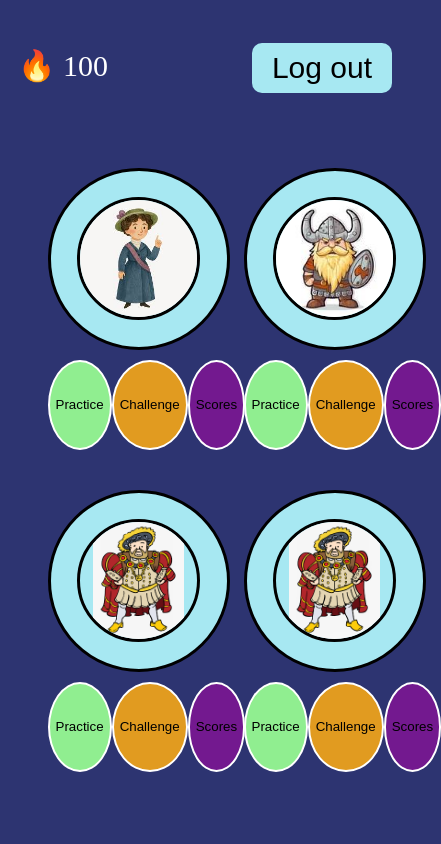
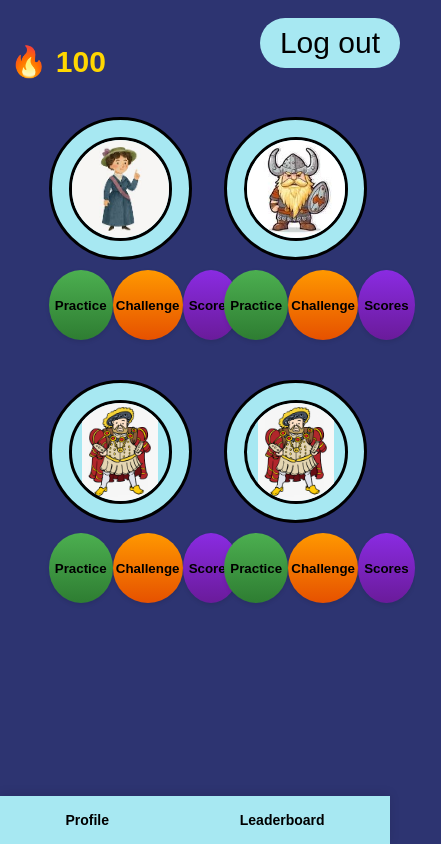
Before and after one commit to 0BluSky0/project-alpha, a plain HTML site: page client/homepage/index.html in a window 390 px wide. Shown: the whole page, 441 px wide, since content can reach past the window. Drawn offline with Linux system fonts and the light colour scheme.

Commit message:
basic page done

```diff
--- a/client/homepage/index.html
+++ b/client/homepage/index.html
@@ -97,6 +97,9 @@
         </div>
       </div>
       </div>
-    <div id="navbar"></div>
+    <div id="navbar">
+        <a href="#" id="profile">Profile</a>
+        <a href="#" id="leaderboard">Leaderboard</a>
+    </div>
   </body>
 </html>
--- a/client/homepage/styles.css
+++ b/client/homepage/styles.css
@@ -1,5 +1,9 @@
-body{
-    background-color:rgba(4, 12, 85, 0.836)
+body {
+  background-color: rgba(4, 12, 85, 0.836);
+  font-family: "Poppins", sans-serif;
+  margin: 0;
+  padding: 0;
+  padding-bottom: 80px;
 }
 #top-bar {
   display: flex;
@@ -11,7 +15,7 @@ body{
 }
 
 #page {
-    margin: 5vw
+  margin: 5vw;
 }
 
 #streak,
@@ -23,8 +27,9 @@ body{
 }
 
 #streak {
-  margin-bottom: 50px;
-  color:white
+  color: gold;
+  font-weight: bold;
+  font-size: 30px;
 }
 
 #logout {
@@ -32,34 +37,34 @@ body{
   text-align: center;
   padding: 20px;
   border: 0;
-  border-radius: 10px;
+  border-radius: 40px;
   line-height: 10px;
+  margin-top: 2vw;
 }
 
-#logout:hover{
-    background-color:#097f91;
-    color:white
+#logout:hover {
+  background-color: #097f91;
+  color: white;
+  transform: scale(1.05);
 }
 
 .topic {
-    display:flex;
-    margin:10px;
-    padding:10px;
-    flex-direction:column;
-    width: 40vw
+  display: flex;
+  margin: 10px;
+  padding: 10px;
+  flex-direction: column;
+  width: 30vw;
 }
 
 .topic-row {
-    display:flex;
-    flex-direction:row;
-    justify-content:space-between
+  display: flex;
+  flex-direction: row;
+  justify-content: space-around;
 }
 
-
-
 .icon-container {
-  width: 40vw;
-  height: 40vw;
+  width: 30vw;
+  height: 30vw;
   background-color: #a7e8f2;
   border-radius: 50%;
   display: flex;
@@ -72,14 +77,14 @@ body{
 }
 
 .icon {
-  width: 30vw;
-  height: 30vw;
+  width: 25vw;
+  height: 25vw;
   border-radius: 50%;
   overflow: hidden;
   display: flex;
   justify-content: center;
   align-items: center;
-  border-style:solid;
+  border-style: solid;
   border-color: black;
 }
 
@@ -91,61 +96,81 @@ body{
   max-height: 100%;
 }
 
-.options{
-    display:flex;
+.options {
+  display: flex;
   flex-direction: row;
-    width:100%;
+  width: 100%;
   justify-content: space-around;
 }
 
-.practice {
-  width: 90px;
-  height: 90px;
+.practice, .challenge, .scores {
+    width: 70px;
+  height: 70px;
   border-radius: 50%;
-  background-color: lightgreen;
   display: flex;
   justify-content: center;
   align-items: center;
-  border-color:white;
-  border-style:solid;
+  border: none;
+  box-shadow: 0 2px 4px rgba(0, 0, 0, 0.1);
+  transition: all 0.3s ease;
+  font-weight: 600;
 }
 
-.practice:hover{
-    background-color: rgb(5, 163, 5);
-    color: white
+.practice {
+  background: linear-gradient(to bottom, #4CAF50, #2E7D32);
+}
+
+.practice:hover {
+  color: white;
+  transform: scale(1.05);
 }
 
 .challenge {
-  width: 90px;
-  height: 90px;
-  border-radius: 50%;
-  background-color: rgba(245, 167, 24, 0.897);
-  display: flex;
-  justify-content: center;
-  align-items: center;
-  border-color:white;
-  border-style:solid;
+  background: linear-gradient(to bottom, #FF9800, #E65100);
 }
 
-.challenge:hover{
+.challenge:hover {
   background-color: rgb(255, 167, 2);
-    color: white
+  color: white;
+  transform: scale(1.05);
 }
 
-
-.scores{
-  width: 90px;
-  height: 90px;
-  border-radius: 50%;
-  background-color: rgba(165, 6, 165, 0.582);
-  display: flex;
-  justify-content: center;
-  align-items: center;
-  border-color:white;
-  border-style:solid;
+.scores {
+  background: linear-gradient(to bottom, #8A2BE2, #6A1B9A);
 }
 
-.scores:hover{
+.scores:hover {
   background-color: rgb(128, 0, 128);
-    color: white
+  color: white;
+  transform: scale(1.05);
 }
+
+#navbar {
+  background-color: #a7e8f2;
+  font-size: clamp(14px, 2vw, 18px);
+  display: flex;
+  justify-content: space-around;
+  width: 100%;
+  margin: 0;
+  padding: 16px 0;
+  color: black;
+  position: fixed;
+  bottom: 0;
+  left: 0;
+  right: 0;
+  box-shadow: 0 -2px 10px rgba(0, 0, 0, 0.1);
+  font-weight: 600;
+  z-index: 1000;
+}
+
+#profile,
+#leaderboard {
+  color: black;
+  text-decoration: none;
+}
+
+#profile:hover,
+#leaderboard:hover {
+  text-decoration: underline;
+  color: white;
+}
```
Lines whose indentation alone changed are shown as unchanged.
